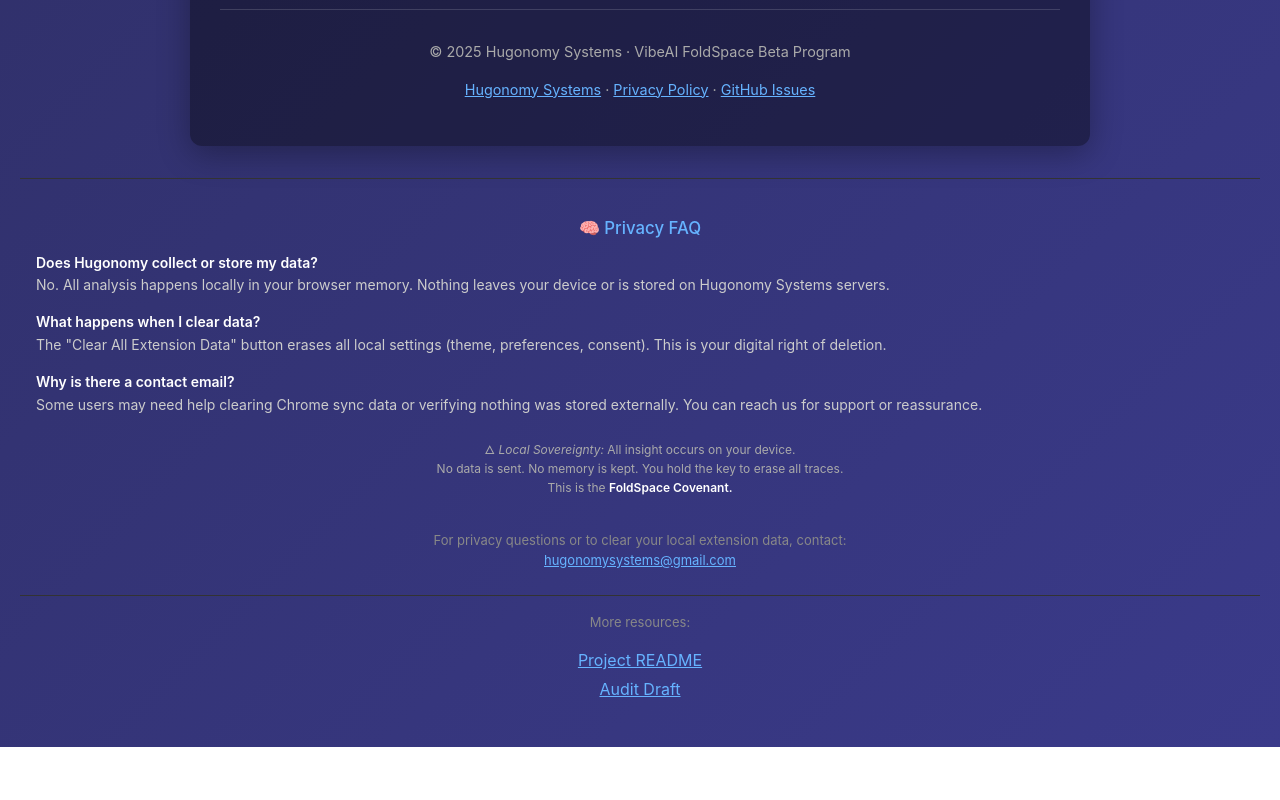
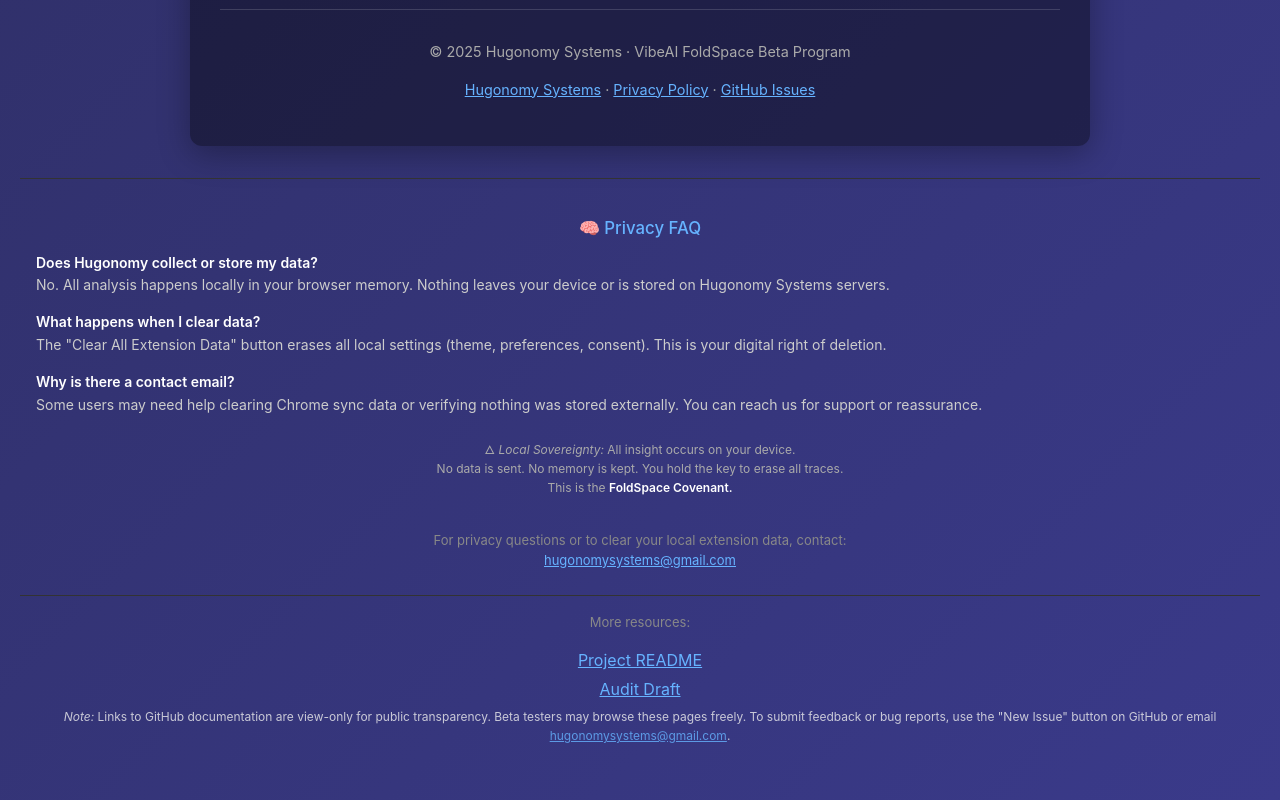
Before and after one commit to TNL-Origin/vibeai-foldspace, a browser extension: page docs/beta-agreement.html in a window 1280 px wide. Shown: the part 4252-5052 px from the top of the page. Before the commit the page ends 4999 px from the top, so only its background shows below. Drawn offline with Linux system fonts and the light colour scheme.

Commit message:
Added GitHub access clarification note for testers

```diff
--- a/docs/beta-agreement.html
+++ b/docs/beta-agreement.html
@@ -354,6 +354,11 @@
       <li style="margin: 4px 0;"><a href="https://github.com/TNL-Origin/vibeai-foldspace/blob/main/README.md" target="_blank" rel="noopener noreferrer" style="color: #66b3ff; text-decoration: underline;">Project README</a></li>
       <li style="margin: 4px 0;"><a href="https://github.com/TNL-Origin/vibeai-foldspace/blob/main/AUDIT_DRAFT.md" target="_blank" rel="noopener noreferrer" style="color: #66b3ff; text-decoration: underline;">Audit Draft</a></li>
     </ul>
+    <p style="font-size: 12px; opacity: 0.8;">
+      <em>Note:</em> Links to GitHub documentation are view-only for public transparency.
+      Beta testers may browse these pages freely. To submit feedback or bug reports,
+      use the "New Issue" button on GitHub or email <a href="mailto:hugonomysystems@gmail.com">hugonomysystems@gmail.com</a>.
+    </p>
   </div>
 </body>
 </html>
```
Also changed, not shown: docs/privacy.html (+5 -0 lines).
